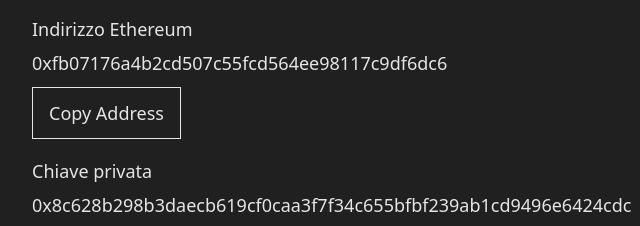
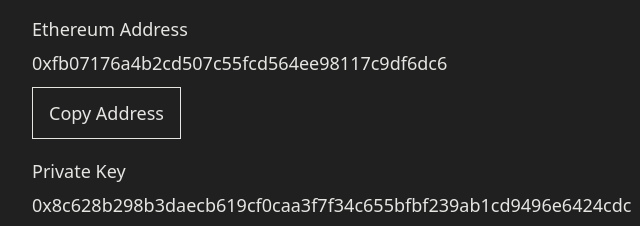
Before and after one commit to pepcoiro/ethereum-wallet-generator, a plain HTML site: page index.html in a window 1280 px wide. Both pictures are taken after a click on the button "Generate Ethereum Wallet". Shown: the part 345-571 px from the top of the page, 308-948 px from the left. Drawn offline with Linux system fonts and the light colour scheme.

Commit message:
Translate remaining wallet field labels to English

```diff
--- a/index.html
+++ b/index.html
@@ -132,8 +132,8 @@
   <button id="generate" type="button">Generate Ethereum Wallet</button>
   <div id="results">
     <div class="field"><div class="label">Seed phrase</div><div class="value" id="mnemonic"></div><button class="copy-button" type="button" data-copy="mnemonic">Copy Seed Phrase</button></div>
-    <div class="field"><div class="label">Indirizzo Ethereum</div><div class="value" id="address"></div><button class="copy-button" type="button" data-copy="address">Copy Address</button></div>
-    <div class="field"><div class="label">Chiave privata</div><div class="value" id="private"></div><button class="copy-button" type="button" data-copy="private">Copy Private Key</button></div>
+    <div class="field"><div class="label">Ethereum Address</div><div class="value" id="address"></div><button class="copy-button" type="button" data-copy="address">Copy Address</button></div>
+    <div class="field"><div class="label">Private Key</div><div class="value" id="private"></div><button class="copy-button" type="button" data-copy="private">Copy Private Key</button></div>
   </div>
 </main>
 <script>
```
